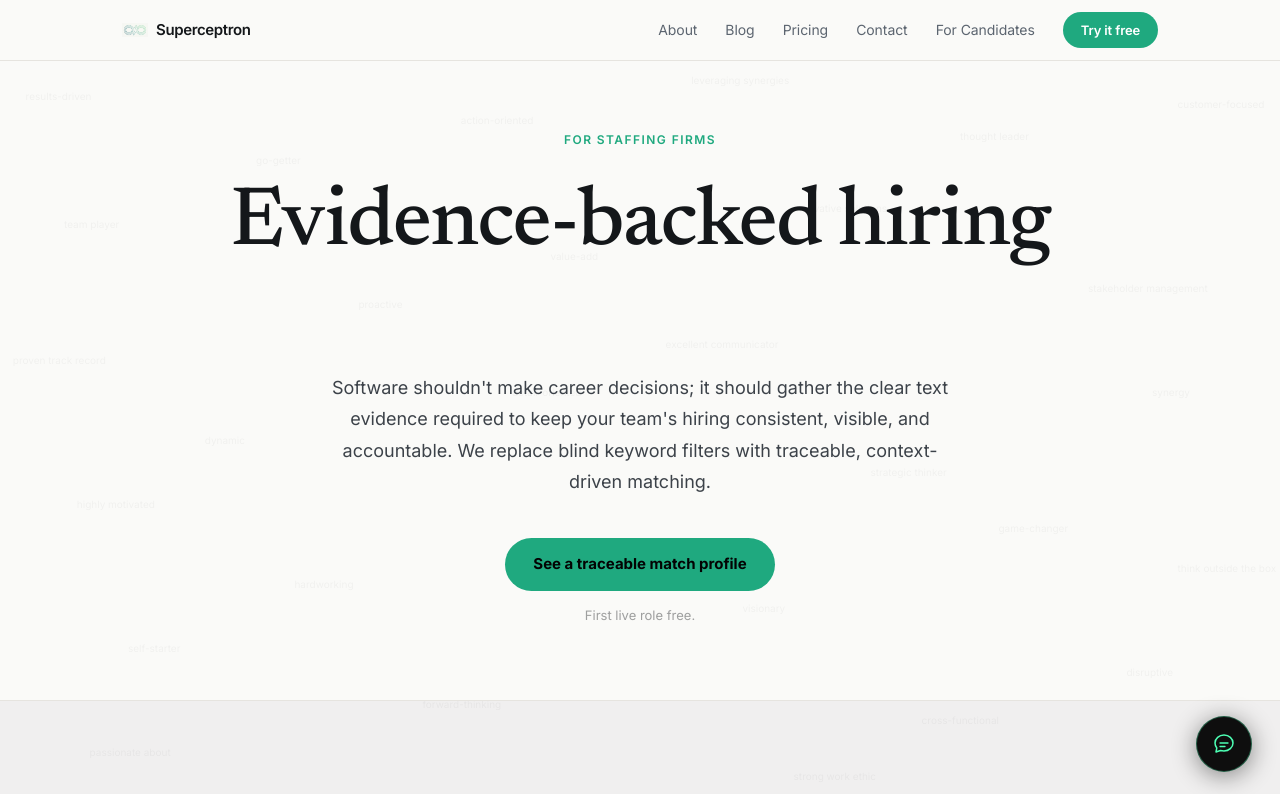
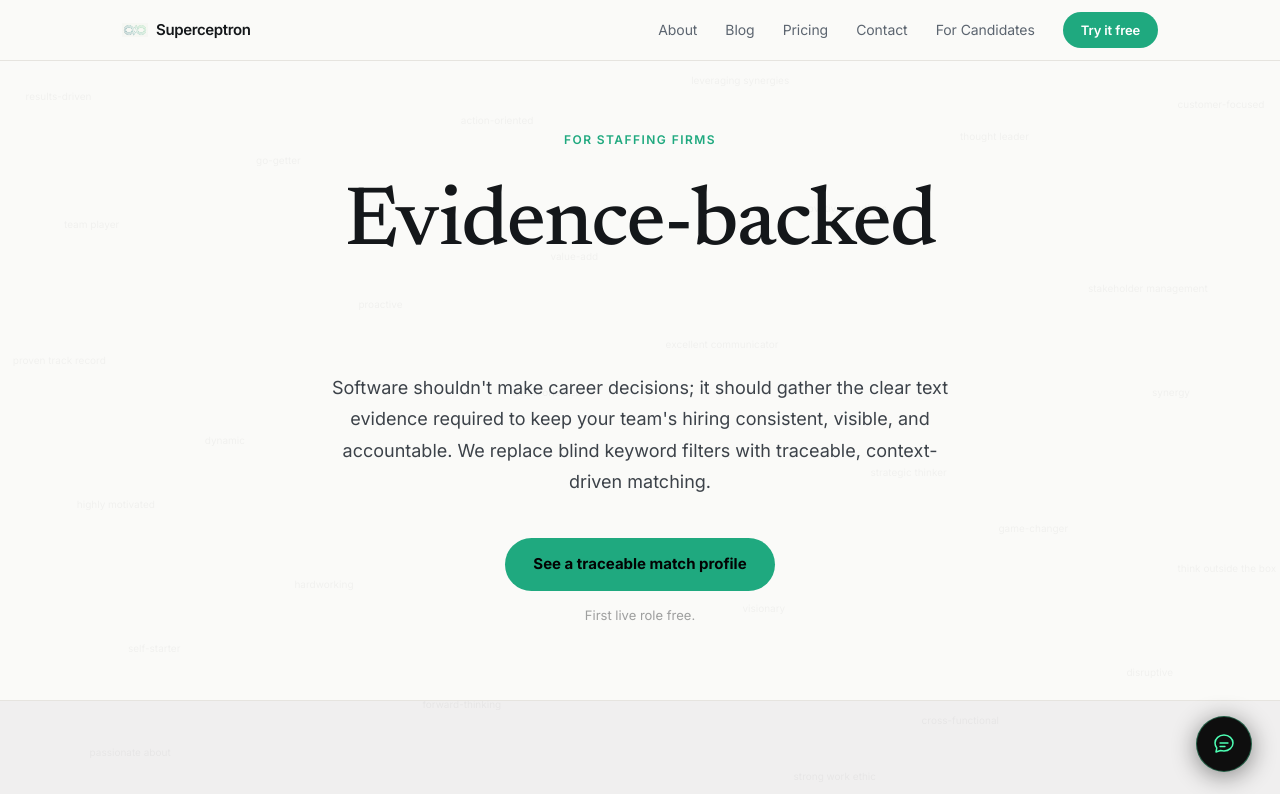
Before and after one commit to Source-Snehal/Superceptron, a website: page index.html in a window 1280 px wide. Shown: the top 794 px of the page. Drawn offline with Linux system fonts and the light colour scheme.

Commit message:
Rebuild hero word animation as a vertical slot-reel, drop "hiring"
Per direction: replace the crossfade with a genuine slot-machine-style
vertical spin (track of stacked words translated via transform, not
opacity), and simplify the cycle to just the three adjectives settling
into "Evidence-backed — Superceptron" — no "hiring" in the sequence
anymore.

- .hero-cycle-track holds all three words in a column; JS measures the
  rendered row height once and translates the track by -1 row per step
  so the reel visually scrolls upward and settles precisely on each word.
- Same timing shape as before (1.8s hold per word) with a 500ms spin
  transition between words (slightly longer than the old 300ms crossfade
  since a slot-reel motion reads better with a touch more travel time).
- Kept the accessibility approach: all three words are real DOM text the
  whole time, aria-hidden toggles to match whichever word is currently
  visible, prefers-reduced-motion skips straight to the settled state.
- Removed the leftover "is-active" class from the static markup — it was
  a vestige of the old opacity-based mechanism and unused by the new
  transform-based one.
- Re-verified: no layout shift, no horizontal overflow at 375px, correct
  DOM/ARIA state in both the animated and reduced-motion paths.

```diff
--- a/index.html
+++ b/index.html
@@ -86,12 +86,12 @@
             margin-bottom: 1rem;
         }
 
-        /* ── Cycling hero word ── */
+        /* ── Cycling hero word (vertical slot-reel) ── */
         .hero-cycle {
             position: relative;
             display: inline-block;
-            text-align: right;
-            vertical-align: baseline;
+            overflow: hidden;
+            vertical-align: top;
         }
 
         .hero-cycle-ghost {
@@ -99,22 +99,24 @@
             white-space: nowrap;
         }
 
-        .hero-cycle-word {
+        .hero-cycle-track {
             position: absolute;
             top: 0;
-            right: 0;
-            white-space: nowrap;
-            opacity: 0;
-            transition: opacity 0.3s ease;
+            left: 0;
+            width: 100%;
+            display: flex;
+            flex-direction: column;
+            align-items: center;
+            transition: transform 0.5s cubic-bezier(0.65, 0, 0.35, 1);
         }
 
-        .hero-cycle-word.is-active {
-            opacity: 1;
+        .hero-cycle-word {
+            white-space: nowrap;
         }
 
         .hero-cycle-suffix {
             opacity: 0;
-            transition: opacity 0.3s ease;
+            transition: opacity 0.4s ease;
         }
 
         .hero-cycle-suffix.is-visible {
@@ -122,7 +124,7 @@
         }
 
         @media (prefers-reduced-motion: reduce) {
-            .hero-cycle-word,
+            .hero-cycle-track,
             .hero-cycle-suffix {
                 transition: none;
             }
@@ -602,10 +604,12 @@
                 <h1 class="hero-title">
                     <span class="hero-cycle">
                         <span class="hero-cycle-ghost" aria-hidden="true">Evidence-backed</span>
-                        <span class="hero-cycle-word is-active">Accountable</span>
-                        <span class="hero-cycle-word" aria-hidden="true">Traceable</span>
-                        <span class="hero-cycle-word" aria-hidden="true">Evidence-backed</span>
-                    </span> hiring<span class="hero-cycle-suffix" aria-hidden="true"> —&nbsp;Superceptron</span>
+                        <span class="hero-cycle-track">
+                            <span class="hero-cycle-word">Accountable</span>
+                            <span class="hero-cycle-word" aria-hidden="true">Traceable</span>
+                            <span class="hero-cycle-word" aria-hidden="true">Evidence-backed</span>
+                        </span>
+                    </span><span class="hero-cycle-suffix" aria-hidden="true"> —&nbsp;Superceptron</span>
                 </h1>
                 <p class="hero-sub">Software shouldn't make career decisions; it should gather the clear text evidence required to keep your team's hiring consistent, visible, and accountable. We replace blind keyword filters with traceable, context-driven matching.</p>
                 <div class="hub-hero-ctas">
@@ -744,47 +748,53 @@
             });
         })();
 
-        /* ── Hero word cycle ── */
+        /* ── Hero word cycle (vertical slot-reel) ── */
         (function () {
             var wrap = document.querySelector('.hero-cycle');
             if (!wrap) return;
+            var track = wrap.querySelector('.hero-cycle-track');
             var words = wrap.querySelectorAll('.hero-cycle-word');
             var suffix = document.querySelector('.hero-cycle-suffix');
             var reduced = window.matchMedia('(prefers-reduced-motion: reduce)').matches;
+            var rowHeight = words[0].getBoundingClientRect().height;
 
-            function settle() {
+            function markAccessible(activeIndex) {
                 words.forEach(function (w, i) {
-                    var isLast = i === words.length - 1;
-                    w.classList.toggle('is-active', isLast);
-                    if (isLast) { w.removeAttribute('aria-hidden'); }
+                    if (i === activeIndex) { w.removeAttribute('aria-hidden'); }
                     else { w.setAttribute('aria-hidden', 'true'); }
                 });
+            }
+
+            function revealSuffix() {
                 if (suffix) {
                     suffix.classList.add('is-visible');
                     suffix.removeAttribute('aria-hidden');
                 }
             }
 
+            function settle() {
+                var lastIndex = words.length - 1;
+                track.style.transition = 'none';
+                track.style.transform = 'translateY(-' + (lastIndex * rowHeight) + 'px)';
+                markAccessible(lastIndex);
+                revealSuffix();
+            }
+
             if (reduced) { settle(); return; }
 
-            var HOLD = 1800, FADE = 300, t = HOLD;
+            markAccessible(0);
+
+            var HOLD = 1800, SPIN = 500, t = HOLD;
             for (var i = 1; i < words.length; i++) {
-                (function (prev, next, time) {
+                (function (index, time) {
                     setTimeout(function () {
-                        words[prev].classList.remove('is-active');
-                        words[prev].setAttribute('aria-hidden', 'true');
-                        words[next].classList.add('is-active');
-                        words[next].removeAttribute('aria-hidden');
+                        track.style.transform = 'translateY(-' + (index * rowHeight) + 'px)';
+                        markAccessible(index);
                     }, time);
-                })(i - 1, i, t);
-                t += FADE + HOLD;
+                })(i, t);
+                t += SPIN + HOLD;
             }
-            setTimeout(function () {
-                if (suffix) {
-                    suffix.classList.add('is-visible');
-                    suffix.removeAttribute('aria-hidden');
-                }
-            }, t);
+            setTimeout(revealSuffix, t);
         })();
     </script>
 
```
